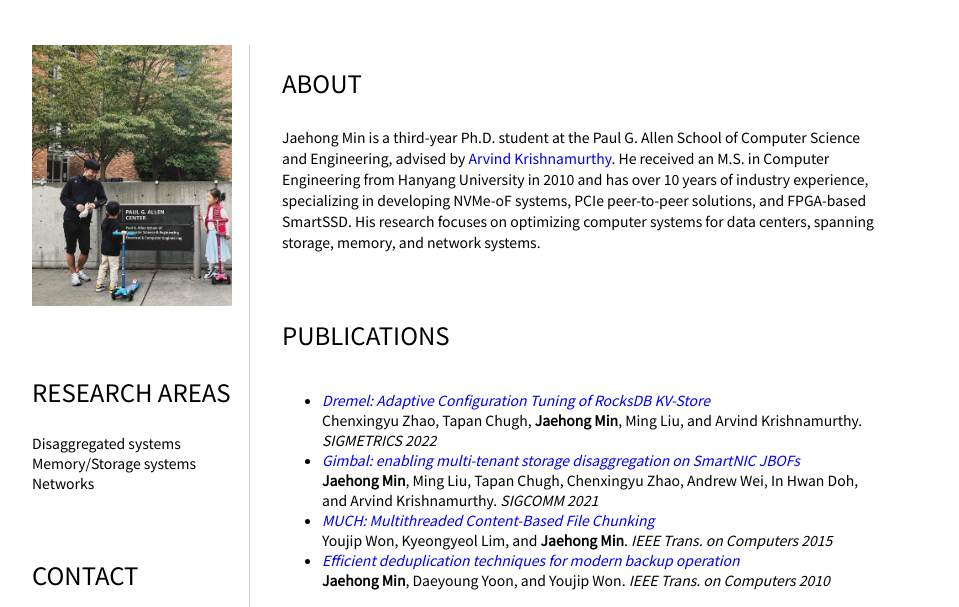
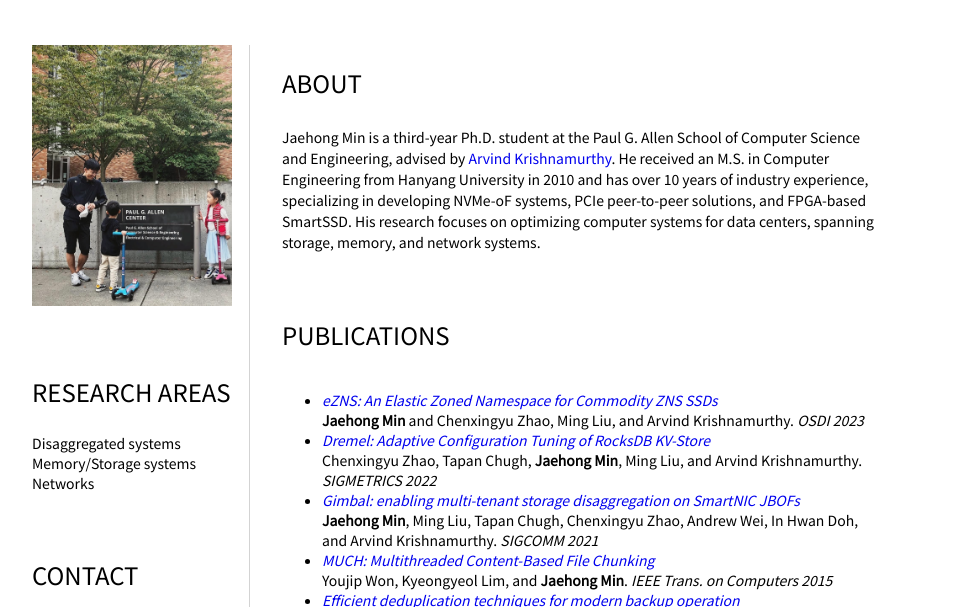
Before and after one commit to jaehongm/profile, a plain HTML site: page index.html in a window 1280 px wide. Shown: the part 180-787 px from the top of the page, without its empty margins (160-1119 px from the left). Drawn offline with Linux system fonts and the light colour scheme.

Commit message:
add eZNS

```diff
--- a/index.html
+++ b/index.html
@@ -60,6 +60,12 @@
                 <h2>PUBLICATIONS</h2>
                 <ul>
                     <li>
+                        <a href="https://www.usenix.org/conference/osdi23/presentation/min"><i>
+                            eZNS: An Elastic Zoned Namespace for Commodity ZNS SSDs</i></a><br>
+                        <b>Jaehong Min</b> and Chenxingyu Zhao, Ming Liu, and Arvind Krishnamurthy.
+                        <i>OSDI 2023</i>
+                    </li>
+                    <li>
                         <a href="https://dl.acm.org/doi/abs/10.1145/3489048.3530970"><i>Dremel: Adaptive Configuration
                                 Tuning of RocksDB KV-Store</i></a><br>
                         Chenxingyu Zhao, Tapan Chugh, <b>Jaehong Min</b>, Ming Liu, and Arvind Krishnamurthy.
```
